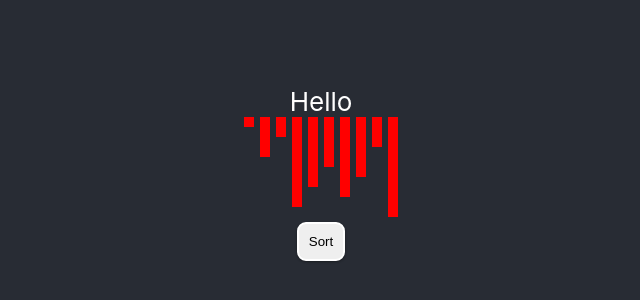
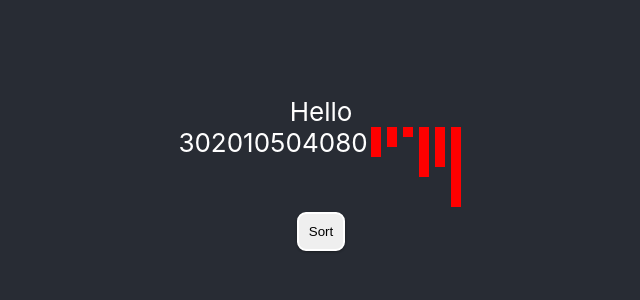
Before and after one commit to eathren/algo_showcase, a React (Create React App) app: page / in a window 1280 px wide. Shown: the part 224-524 px from the top of the page, without its empty margins (319-959 px from the left). Built offline with nearby package versions, Linux system fonts and the light colour scheme.

Commit message:
pre-great delete

```diff
--- a/src/components/chart/index.js
+++ b/src/components/chart/index.js
@@ -9,7 +9,7 @@ const styles = {
     lineActiveFalse: "blue",
 };
 
-const setup_object = [10];
+const setup_object = [30, 20, 10, 50, 40, 80];
 
 // later used to set speed, not implemented yet.
 const speed = 1;
@@ -22,61 +22,69 @@ function sleep(ms) {
 function Chart(n) {
     // declares and changes number of lines
     const [amount, setAmount] = useState(10);
-  const [array, setArray] = useState([setup_object]);
+    const [array, setArray] = useState(setup_object);
+    const [tempArray, setTempArray] = useState();
 
     useEffect(() => {
-    const n = 10;
-    let temp_array = [];
-    for (let i = 1; i <= n; i++) {
-      temp_array.push(i * 10);
-    }
-    shuffleArray(temp_array);
-    return setArray(temp_array);
+
+
     }, []);
 
-  function bubbleSort(arr) {
-    let temp_array = [];
-    for (let i = 0; i < arr.length; i++) {
-      // setTimeout(1000);
-      for (let j = 0; j < arr.length; j++) {
-        if (arr[j] > arr[j + 1]) {
-          let temp = arr[j];
-          arr[j] = arr[j + 1];
-          arr[j + 1] = temp;
+    // useEffect(() => {
+    //     const n = 10;
+    //     let temp_array = [];
+    //     for (let i = 1; i <= n; i++) {
+    //         temp_array.push(i * 10);
+    //     }
+    //     temp_array = shuffleArray(temp_array);
+    //     console.log("Shuffled arr", temp_array)
+    //     return setArray(temp_array);
+    // }, []);
+
+
+    // function ShowChart() {
+    //     return (
+    //         <>
+    //             {console.log("What in tarnatoin", array)}
+    //             {array.map((e, i) => (
+    //                 <Line value={array[i]} color={"red"} key={i} />
+    //             ))}
+    //         </>
+    //     );
+    // }
+
+
+    // Kind of works, but runs all at once instead of showing steps.
+    function bubbleSort() {
+        console.log(array)
+        array.map(e1 => array.map((e2, i) => {
+            if (array[i] > array[i + 1]) { // comparing adjacent elements
+                [array[i], array[i + 1]] = [array[i + 1], array[i]]  // swapping
             }
-      }
-      temp_array.push(arr[i]);
-    }
-
-    console.log("SORTED", arr);
-    return setArray(temp_array);
-    // shuffleArray(temp_array);
+        }))
+        setArray(array)
+        console.log(array)
+        // return setArray(array)
     }
 
     return (
         <>
             Hello
             <div className="chart">
-        <ShowChart arr={array} />
+                {array}
+                {console.log(array)}
+                {array.map((e, i) => (
+                    <Line value={array[i]} color={"red"} key={i} />
+                ))}
             </div>
-      {/* <SortButton />1 */}
-      <button onClick={() => bubbleSort(array)}> Sort </button>
+            <button onClick={() => bubbleSort()}> Sort </button>
+            {/* {bubbleSort()} */}
+            {/* <button onClick={() => setArray(bubbleSort(array))}> Sort </button> */}
             {/* <button onClick={() => setArray(shuffleArray(array))}> Shuffle </button> */}
         </>
     );
 }
 
-function ShowChart(props) {
-  let array = props.arr;
-  return (
-    <>
-      {array.map((e, i) => (
-        <Line value={array[i]} color={"red"} key={i} />
-      ))}
-      {console.log("TEST2", array)}
-    </>
-  );
-}
 
 // Lines
 // need value -> length
--- /dev/null
+++ b/src/react-app-env.d.ts
@@ -0,0 +1 @@
+/// <reference types="react-scripts" />
```
Also changed, not shown: tsconfig.json (added, +26 -0 lines). Lines whose indentation alone changed are shown as unchanged.
